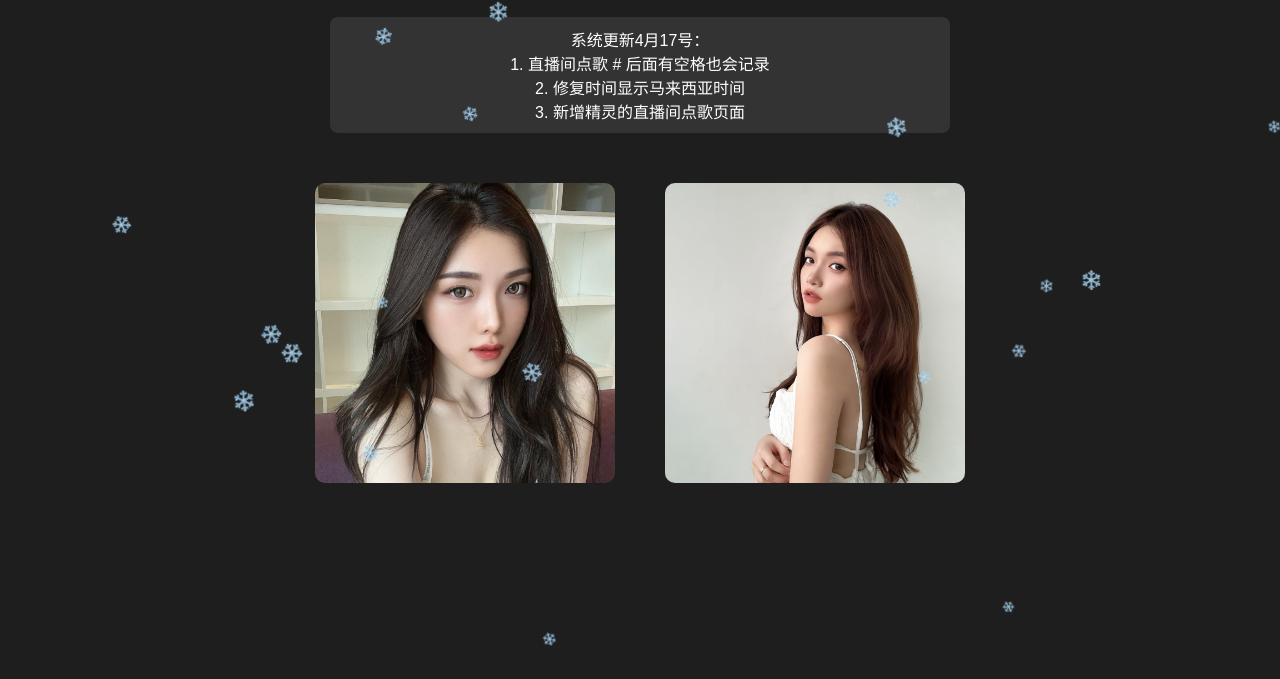
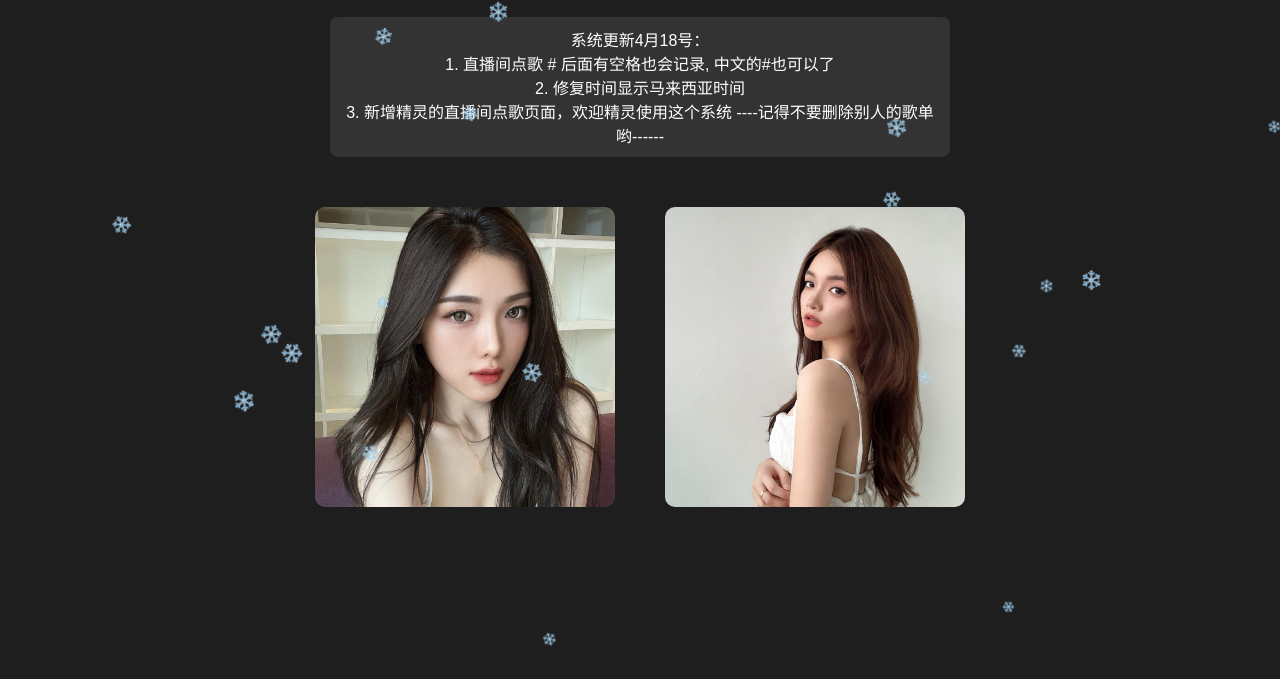
Before and after one commit to mysnow90/TTsongrequest, a website: page public/index.html in a window 1280 px wide. Shown: the part 121-800 px from the top of the page. Drawn offline with nearby package versions, Linux system fonts and the light colour scheme; no server answers.

Commit message:
patch notes

```diff
--- a/public/index.html
+++ b/public/index.html
@@ -104,10 +104,11 @@
 
   <!-- Patch Notes -->
   <div class="patch-note">
-    系统更新4月17号：<br>
-    1. 直播间点歌 # 后面有空格也会记录<br>
+    系统更新4月18号：<br>
+    1. 直播间点歌 # 后面有空格也会记录, 中文的#也可以了<br>
     2. 修复时间显示马来西亚时间<br>
-    3. 新增精灵的直播间点歌页面
+    3. 新增精灵的直播间点歌页面，欢迎精灵使用这个系统
+    ----记得不要删除别人的歌单哟------
   </div>
 
   <div class="photo-container">
```
